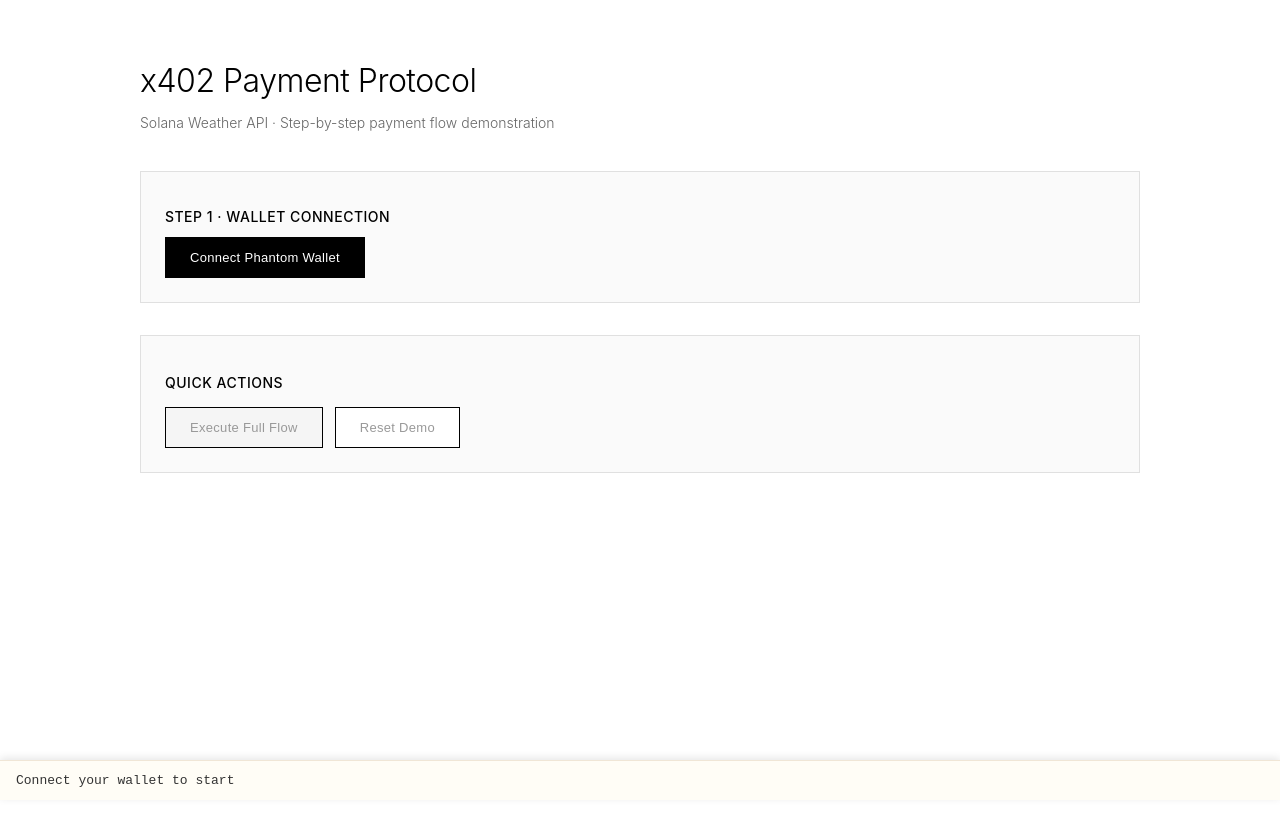
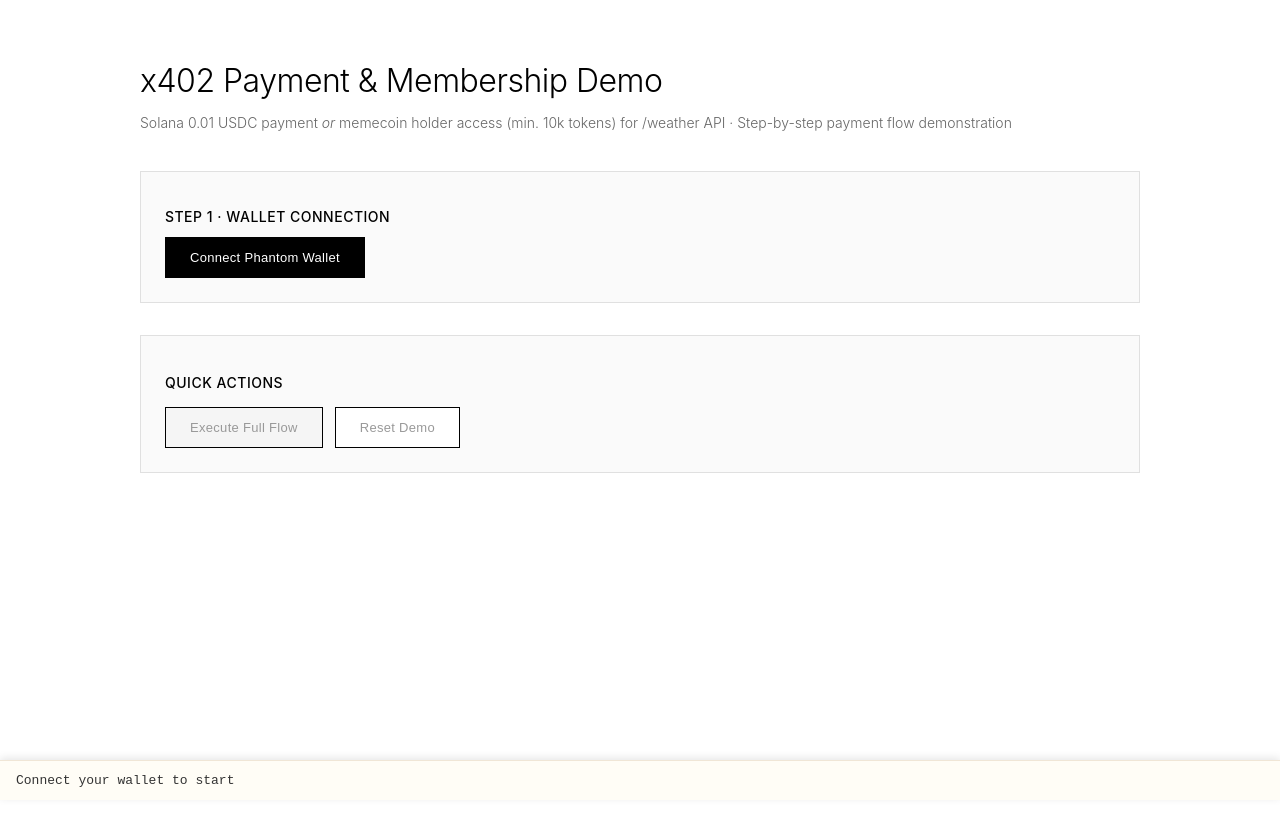
Before and after one commit to runeape-sats/x402-sol-member, a React (Vite) app in the folder host/: page / in a window 1280 px wide. Shown: the top 826 px of the page. Built offline with nearby package versions, Linux system fonts and the light colour scheme; no server answers.

Commit message:
Update Demo.jsx

```diff
--- a/host/components/Demo.jsx
+++ b/host/components/Demo.jsx
@@ -401,7 +401,7 @@ const Wallet = () => {
           letterSpacing: "-0.5px",
         }}
       >
-        x402 Payment Protocol
+        x402 Payment & Membership Demo
       </h1>
       <p
         style={{
@@ -411,7 +411,7 @@ const Wallet = () => {
           marginBottom: "40px",
         }}
       >
-        Solana Weather API · Step-by-step payment flow demonstration
+        Solana 0.01 USDC payment <i>or</i> memecoin holder access (min. 10k tokens) for /weather API · Step-by-step payment flow demonstration
       </p>
 
 
```
